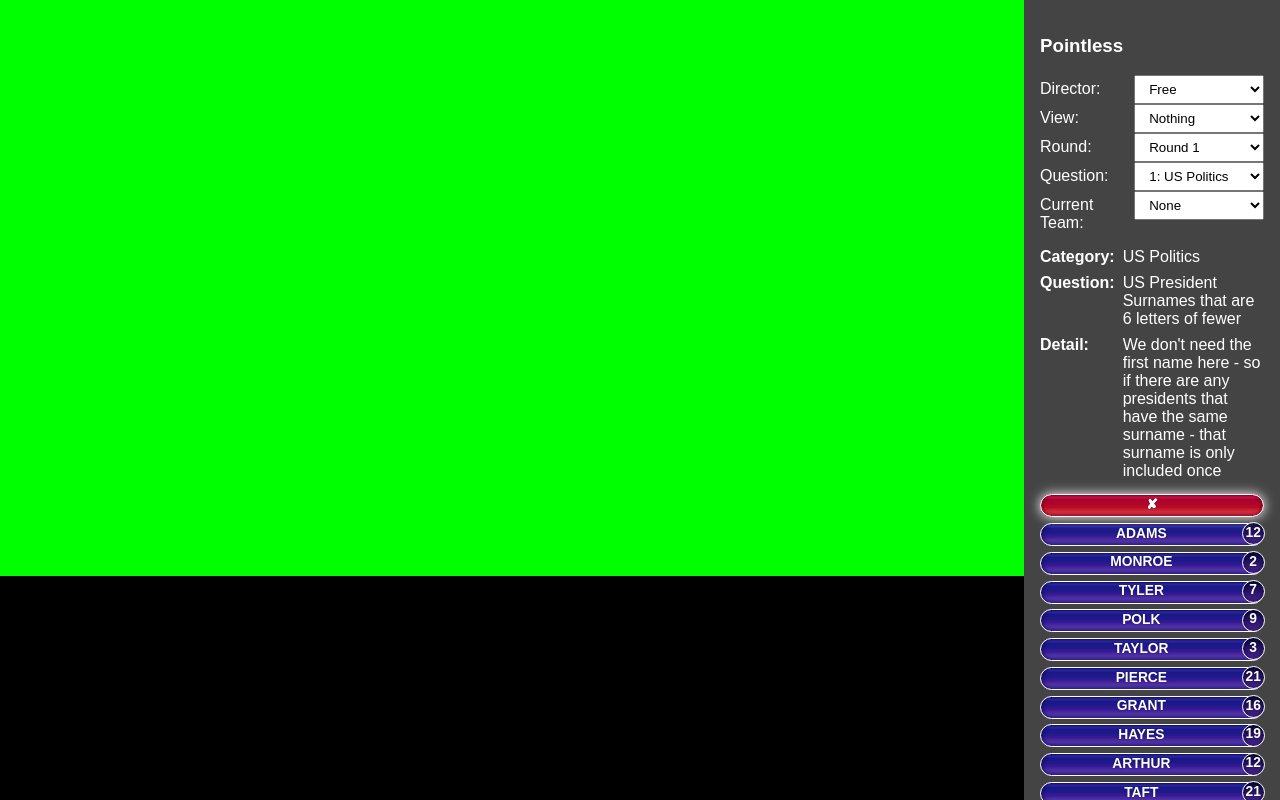
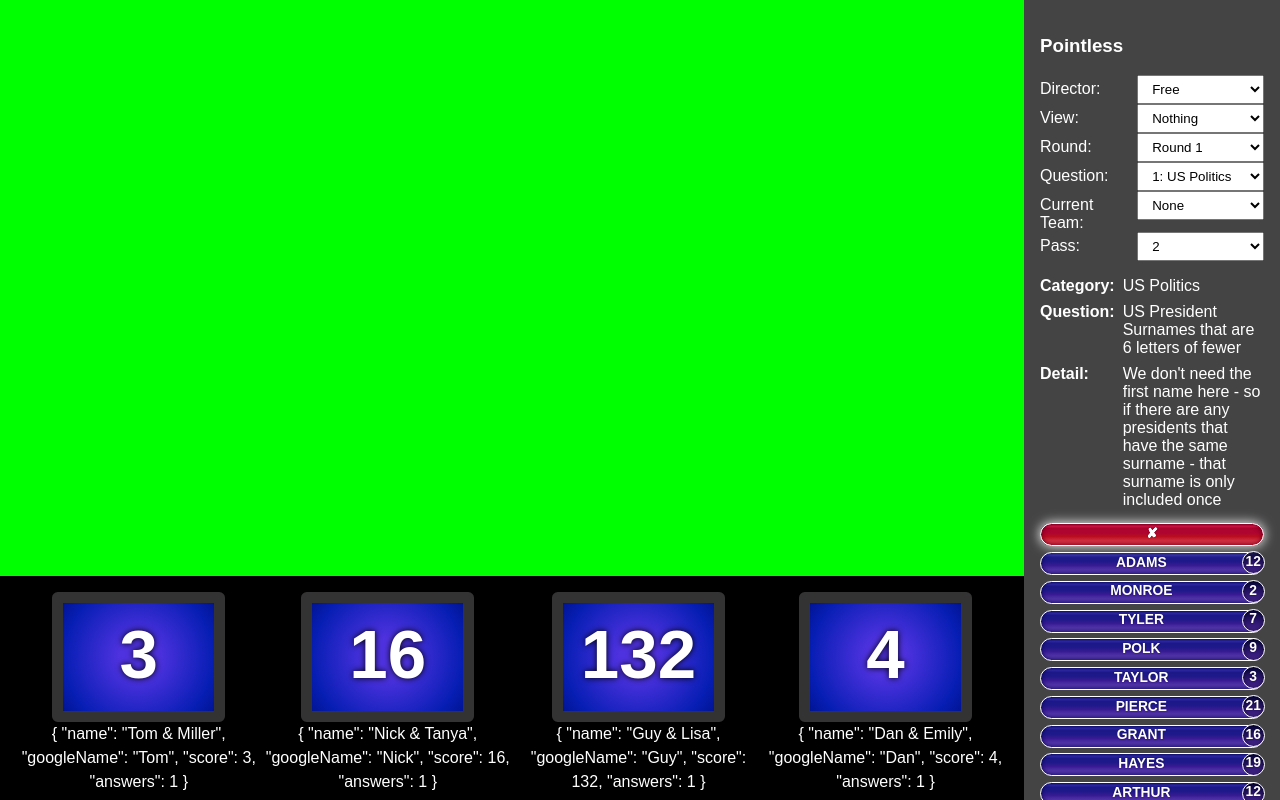
Before and after one commit to joshthompson/taskmaster-screen, a Vue app: page / in a window 1280 px wide. Both pictures are taken after a click on the link 972 px from the left and 245 px from the top of the page. Built offline with nearby package versions, Linux system fonts and the light colour scheme.

Commit message:
Simplified admin UI and improved answers and scor displays

```diff
--- a/src/FakePointless.vue
+++ b/src/FakePointless.vue
@@ -6,6 +6,7 @@
 	import ScriptBar from '@/components/shared/ScriptBar.vue'
 	import Scoreometer from '@/components/pl/Scoreometer.vue'
 	import TeamDivide from '@/components/pl/TeamDivide.vue'
+	import TeamScore from '@/components/pl/TeamScore.vue'
 	import QuestionDisplay from '@/components/pl/QuestionDisplay.vue'
 	import QuestionDetails from '@/components/pl/QuestionDetails.vue'
 	import { PointlessAnswer, PointlessQuestion, PointlessTeam, PointlessGame, PLState, PointlessWrongAnswer } from '@/types/Pointless'
@@ -18,6 +19,7 @@
 			ScriptBar,
 			Scoreometer,
 			TeamDivide,
+			TeamScore,
 			QuestionDisplay,
 			QuestionDetails
 		}
@@ -28,17 +30,19 @@
 		public set director(director: string) { this.$store.commit('plSetDirector', director) }
 
 		public get screen() { return (this.$store.state.pl as PLState).screen }
-		public set screen(screen: string) {
-			if (screen.endsWith('_free')) {
-				this.director = 'free'
-			} else {
-				this.game.teams.forEach((team) => {
-					if (screen.endsWith(`_${team.name}`)) {
-						this.director = team.googleName
-					}
-				})
+		public set screen(screen: string) { this.$store.commit('plSetScreen', screen) }
+
+		public autoDirect() {
+			this.director = 'free'
+			if (this.screen.endsWith('_current') && this.game.currentTeam) {
+				this.director = this.game.currentTeam.googleName
 			}
-			this.$store.commit('plSetScreen', screen)
+			this.game.teams.forEach((team) => {
+				if (this.screen.endsWith(`_${team.name}`)) {
+					this.director = team.googleName
+				}
+			})
+			console.log('DIRECTOR', this.director)
 		}
 
 		public game: PointlessGame = game
@@ -76,6 +80,11 @@
 			})
 		}
 
+		public setCurrentTeam(teamName: string) {
+			this.game.currentTeam = this.game.teams.find((t) => t.name === teamName)
+			this.autoDirect()
+		}
+
 		public get showScore() {
 			if (this.screen.startsWith('team_score')) {
 				return 'right'
@@ -96,9 +105,31 @@
 			return 'none'
 		}
 
+		public get showScoreDivideMode() {
+			if (this.screen.startsWith('team_score')) {
+				return 'right'
+			} else if (this.screen.startsWith('score_team')) {
+				return 'left'
+			} else if (this.screen.startsWith('team_')) {
+				return 'normal'
+			}
+			return 'none'
+		}
+
+		public get showScoreDivideTeam() {
+			let teamName: string
+			if (this.screen.startsWith('team_score') || this.screen.startsWith('score_team')) {
+				teamName = this.screen.substr(11)
+			} else if (this.screen.startsWith('team_')) {
+				teamName = this.screen.substr(5)
+			}
+			return this.game.teams.find((t) => t.name === teamName)
+		}
+
 		public answerSubmitted(answer: PointlessAnswer) {
-			this.game.currentTeam.score = (this.game.currentTeam.score || 0) + answer.score
-			this.game.currentTeam.answers = 0
+			const score = answer === PointlessWrongAnswer ? this.question.max : answer.score
+			this.game.currentTeam.score = (this.game.currentTeam.score || 0) + score
+			this.game.currentTeam.answers++
 			this.game.guessedAnswers.push(answer)
 		}
 
@@ -115,7 +146,12 @@
 				@setAnswer="setAnswer"
 			/>
 			<TeamDivide :mode="showTeamDivide" />
-			<!-- <TeamScore :team="showTeamScore" /> -->
+			<TeamScore
+				v-if="showScoreDivideTeam"
+				:mode="showScoreDivideMode"
+				:team="showScoreDivideTeam"
+				:max="question.max"
+			/>
 			<div :class="{ 'score-container': true, [showScore]: true }">
 				<Scoreometer
 					:game="game"
@@ -156,16 +192,15 @@
 						<option value="board">Question Board</option>
 						<option value="score">Score-o-meter</option>
 						<optgroup label="Team View">
-							<option value="team_free">Team View: Free</option>
-							<option v-for="(team, i) in game.teams" :key="i" :value="`team_${team.name}`">Team View: {{ team.name }}</option>
+							<option v-for="(team, i) in game.teams" :key="i" :value="`team_${team.name}`">{{ team.name }}</option>
 						</optgroup>
 						<optgroup label="Team / Score-o-meter">
 							<option value="team_score_free">Team / Meter: Free</option>
-							<option v-for="(team, i) in game.teams" :key="i" :value="`team_score_${team.name}`">Team / Meter: {{ team.name }}</option>
+							<option value="team_score_current">Team / Meter: {{ game.currentTeam ? game.currentTeam.name : 'Current' }}</option>
 						</optgroup>
 						<optgroup label="Score-o-meter / Team">
 							<option value="score_team_free">Meter / Team: Free</option>
-							<option v-for="(team, i) in game.teams" :key="i" :value="`score_team_${team.name}`">Meter / Team: {{ team.name }}</option>
+							<option value="score_team_current">Meter / Team: {{ game.currentTeam ? game.currentTeam.name : 'Current' }}</option>
 						</optgroup>
 					</select>
 				</div>
@@ -194,21 +229,36 @@
 
 				<div>
 					<label>Current Team: </label>
-					<select v-model="game.currentTeam">
+					<select :value="game.currentTeam ? game.currentTeam.name : null" @change="setCurrentTeam($event.target.value)">
 						<option :value="null">None</option>
 						<option
 							v-for="team in game.teams"
 							:key="team.name"
-							:value="team"
+							:value="team.name"
 						>{{ team.name }}</option>
+					</select>
+				</div>
+
+				<div>
+					<label>Pass: </label>
+					<select v-model="game.currentPass">
+						<option :value="1">1</option>
+						<option :value="2">2</option>
 					</select>
 				</div>
 			</div>
 
-			<QuestionDetails :question="question" :answer="answer1" @setAnswer="setAnswer" />
+			<QuestionDetails :game="game" :answer="answer1" @setAnswer="setAnswer" />
 
 		</ControlBar>
-		<ScriptBar />
+		<ScriptBar>
+			<div style="display: flex; width: 100%;">
+				<div style="flex-grow: 1;" v-for="team in game.teams" :key="team.name">
+					<TeamScore :team="team" :max="question.max" />
+					<div style="font-size: 1rem; line-height: 1.5rem;">{{ team }}</div>
+				</div>
+			</div>
+		</ScriptBar>
 	</div>
 </template>
 
--- a/src/components/pl/QuestionDetails.vue
+++ b/src/components/pl/QuestionDetails.vue
@@ -1,18 +1,28 @@
 <script lang="ts">
 	import { Component, Prop, Vue } from 'vue-property-decorator'
-	import { PointlessQuestion, PointlessAnswer, PointlessWrongAnswer } from '@/types/Pointless'
+	import { PointlessQuestion, PointlessAnswer, PointlessWrongAnswer, PointlessGame } from '@/types/Pointless'
 	import AnswerBlock from '@/components/pl/AnswerBlock.vue'
 
 	@Component({
 		components: { AnswerBlock }
 	})
 	export default class QuestionDetails extends Vue {
-		@Prop() public question: PointlessQuestion
+		@Prop() public game: PointlessGame
 		@Prop() public answer: PointlessAnswer
 		public wrongAnswer: PointlessAnswer = PointlessWrongAnswer
 
 		public setAnswer(answer: PointlessAnswer) {
 			this.$emit('setAnswer', answer)
+		}
+
+		public get question() {
+			return this.game.rounds[this.game.currentRound].questions[this.game.currentQuestion]
+		}
+
+		public get answers() {
+			return this.question.openAnswers
+				? this.question.openAnswers
+				: this.question.boards[this.game.currentPass - 1]
 		}
 	}
 </script>
@@ -36,7 +46,7 @@
 		<div>
 			<AnswerBlock :answer="null" size="small" @selected="setAnswer" :selected="answer === wrongAnswer" />
 		</div>
-		<div v-for="a in question.openAnswers" :key="a.answer">
+		<div v-for="a in answers" :key="a.answer">
 			<AnswerBlock :answer="a" size="small" @selected="setAnswer" :selected="answer === a" />
 		</div>
     </div>
--- a/src/components/pl/QuestionDisplay.vue
+++ b/src/components/pl/QuestionDisplay.vue
@@ -22,7 +22,7 @@
 		}
 
 		public get board(): PointlessBoard {
-			return this.question.boards ? this.question.boards[this.game.currentBoard] : null
+			return this.question.boards ? this.question.boards[this.game.currentPass - 1] : null
 		}
 
 		public mode: QuestionDetailsState = 'category'
--- /dev/null
+++ b/src/components/pl/TeamScore.vue
@@ -0,0 +1,77 @@
+<script lang="ts">
+	import { Component, Prop, Vue } from 'vue-property-decorator'
+	import { PointlessTeam } from '@/types/Pointless'
+	import { scoreToBeat, potentialMax } from '@/services/pl/data'
+
+	@Component
+	export default class TeamScore extends Vue {
+		@Prop() public team: PointlessTeam
+		@Prop({ default: 'normal' }) public mode: string
+
+		public get out() {
+			const score = scoreToBeat(this.team)
+			const max = potentialMax(this.team)
+			if (score !== null) {
+				return score < 0 && this.team.answers === 2
+					|| max < this.team.score
+			}
+			return false
+		}
+
+		public get scoreString(): string | number {
+			return this.team.score === null ? 'Pointless' : this.team.score
+		}
+	}
+</script>
+
+<template>
+	<div :class="{ 'team-score': true, [mode]: true, logo: scoreString === 'Pointless', out }">
+		<div class="inner">{{ scoreString }}</div>
+	</div>
+</template>
+
+<style lang="scss" scoped>
+	@import '@/style/sizing.scss';
+
+    .team-score {
+
+		display: inline-block;
+
+		$size: 30;
+		$border: 2;
+		$textSize: $size * 0.4;
+
+		width: s($size);
+		height: s($size * 0.75);
+
+		border: s($border) solid #333333;
+		border-radius: s($border / 2);
+		background: radial-gradient(circle, rgb(79, 50, 223) 20%, rgb(7, 30, 180) 80%, rgb(1, 20, 148) 100%);
+
+		.inner {
+			font-size: s($textSize);
+			text-shadow: 0 0 s($textSize / 10) rgba(0, 0, 0);
+			font-weight: bold;
+			line-height: s($textSize * 1.5);
+		}
+
+		&.out {
+			color: #CC0000;
+		}
+
+		&.logo .inner {
+			font-size: s($textSize / 2.5);
+			transform: rotate(-5deg);
+		}
+
+        &.none {
+            display: none;
+        }
+
+        &.right .front,
+        &.right .back {
+            transform: scaleX(-1);
+        }
+
+    }
+</style>
--- a/src/services/pl/data.ts
+++ b/src/services/pl/data.ts
@@ -1,13 +1,32 @@
-import { PointlessGame } from '@/types/Pointless'
+import { PointlessGame, PointlessTeam } from '@/types/Pointless'
 
 function fake() {
 	return Math.round(Math.random() * 25)
 }
 
+export function scoreToBeat(team: PointlessTeam) {
+	if (game.currentPass === 2 && game.currentTeam?.answers === 1) {
+		const highest = game.teams
+			.filter((t) => t !== team)
+			.map((t) => t.score)
+			.sort((a, b) => a > b ? -1 : 1)[0]
+		return highest - team.score
+	}
+	return null
+}
+
+export function potentialMax(team: PointlessTeam) {
+	const currentMax = game.rounds[game.currentRound].questions[game.currentQuestion].max
+	const max = game.teams
+		.filter((t) => t !== team)
+		.map((t) => t.score + (t.answers < 2 ? (2 - t.answers) * currentMax : 0))
+		.sort((a, b) => a > b ? -1 : 1)[0]
+	return max
+}
+
 export const game: PointlessGame = {
 	currentRound: 0,
 	currentQuestion: 0,
-	currentBoard: 0,
 	currentPass: 2,
 	currentTeam: null,
 	guessedAnswers: [],
@@ -41,22 +60,6 @@ export const game: PointlessGame = {
 						{ answer: 'Bush', score: fake(), extra: 'George H. W. Bush and George W. Bush' },
 						{ answer: 'Obama', score: fake(), extra: 'Barack Obama' },
 						{ answer: 'Trump', score: fake(), extra: 'Donald Trump' }
-					],
-					boards: [
-						[
-							{ hint: `He wasn't a fan of Dexter from Dexters Lab asjdia sdja sdj asd (JC)`, answer: 'Jimmy Carter', score: fake(), extra: 'Jimmy Carter' },
-							{ hint: `He was a head in Futurama (RR)`, answer: 'Ronald Reagan', score: fake(), extra: 'Ronald Reagan' },
-							{ hint: `Both Junior and Senior for this name (GHWB/GWB)`, answer: 'George Bush', score: fake(), extra: 'George H. W. Bush and George W. Bush' },
-							{ hint: `Yes he can (BO)`, answer: 'Barack Obama', score: fake(), extra: 'Barack Obama' },
-							{ hint: `No he can't (DT)`, answer: 'Donald Trump', score: fake(), extra: 'Donald Trump' }
-						],
-						[
-							{ hint: `He wasn't a fan of Dexter from Dexters Lab asjdia sdja sdj asd (JC)`, answer: 'Jimmy Carter', score: fake(), extra: 'Jimmy Carter' },
-							{ hint: `He was a head in Futurama (RR)`, answer: 'Ronald Reagan', score: fake(), extra: 'Ronald Reagan' },
-							{ hint: `Both Junior and Senior for this name (GHWB/GWB)`, answer: 'George Bush', score: fake(), extra: 'George H. W. Bush and George W. Bush' },
-							{ hint: `Yes he can (BO)`, answer: 'Barack Obama', score: fake(), extra: 'Barack Obama' },
-							{ hint: `No he can't (DT)`, answer: 'Donald Trump', score: fake(), extra: 'Donald Trump' }
-						]
 					]
 				},
 				{
@@ -77,7 +80,22 @@ export const game: PointlessGame = {
 					type: 'open',
 					question: 'Cool question 2',
 					detail: 'asopdkasd askdnapsdnaps dpa sdoas',
-					openAnswers: []
+					boards: [
+						[
+							{ hint: `He wasn't a fan of Dexter from Dexters Lab asjdia sdja sdj asd (JC)`, answer: 'Jimmy Carter', score: fake(), extra: 'Jimmy Carter' },
+							{ hint: `He was a head in Futurama (RR)`, answer: 'Ronald Reagan', score: fake(), extra: 'Ronald Reagan' },
+							{ hint: `Both Junior and Senior for this name (GHWB/GWB)`, answer: 'George Bush', score: fake(), extra: 'George H. W. Bush and George W. Bush' },
+							{ hint: `Yes he can (BO)`, answer: 'Barack Obama', score: fake(), extra: 'Barack Obama' },
+							{ hint: `No he can't (DT)`, answer: 'Donald Trump', score: fake(), extra: 'Donald Trump' }
+						],
+						[
+							{ hint: `Haskdopaskdoasd)`, answer: 'Jimmy Carter', score: fake(), extra: 'Jimmy Carter' },
+							{ hint: `Heasodkaosd (RR)`, answer: 'Ronald Reagan', score: fake(), extra: 'Ronald Reagan' },
+							{ hint: `Baskdoasd (GHWB/GWB)`, answer: 'George Bush', score: fake(), extra: 'George H. W. Bush and George W. Bush' },
+							{ hint: `asdasd (BO)`, answer: 'Barack Obama', score: fake(), extra: 'Barack Obama' },
+							{ hint: `asdasdasd (DT)`, answer: 'Donald Trump', score: fake(), extra: 'Donald Trump' }
+						]
+					]
 				}
 			]
 		},
@@ -131,9 +149,9 @@ export const game: PointlessGame = {
 		}
 	],
 	teams: [
-		{ name: 'Tom & Miller', googleName: 'Tom', score: 14, answers: 1 },
-		{ name: 'Nick & Tanya', googleName: 'Nick', score: 20, answers: 1 },
-		{ name: 'Guy & Lisa', googleName: 'Guy', score: 18, answers: 1 },
-		{ name: 'Dan & Emily', googleName: 'Dan', score: 2, answers: 1 }
+		{ name: 'Tom & Miller', googleName: 'Tom', score: 3, answers: 1 },
+		{ name: 'Nick & Tanya', googleName: 'Nick', score: 16, answers: 1 },
+		{ name: 'Guy & Lisa', googleName: 'Guy', score: 132, answers: 1 },
+		{ name: 'Dan & Emily', googleName: 'Dan', score: 4, answers: 1 }
 	]
 }
--- a/src/types/Pointless.ts
+++ b/src/types/Pointless.ts
@@ -7,7 +7,6 @@ export interface PLState {
 export interface PointlessGame {
 	currentRound: number
 	currentQuestion: number
-	currentBoard: number
 	currentPass: 1 | 2
 	currentTeam: PointlessTeam
 	guessedAnswers: PointlessAnswer[]
```
Also changed, not shown: src/components/pl/Scoreometer.vue (+2 -7 lines).
